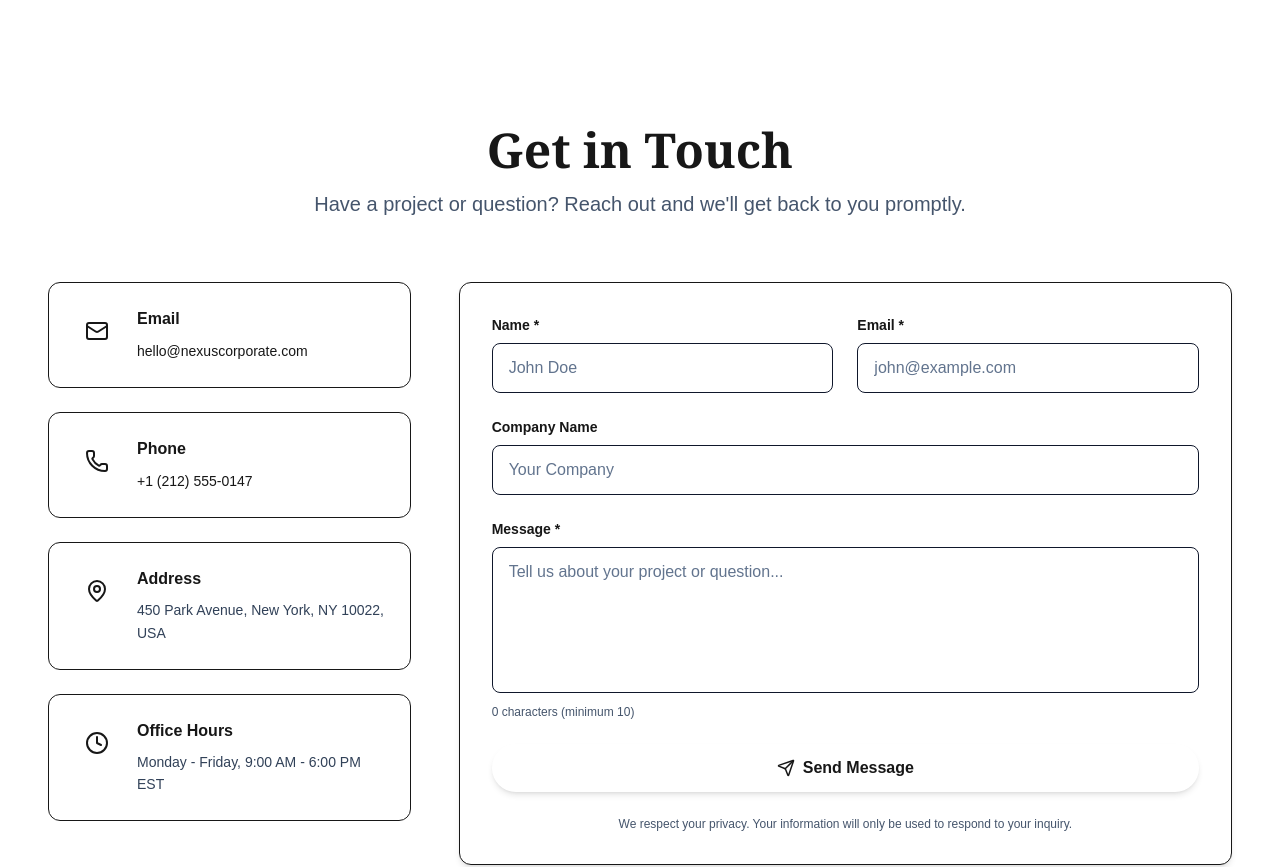
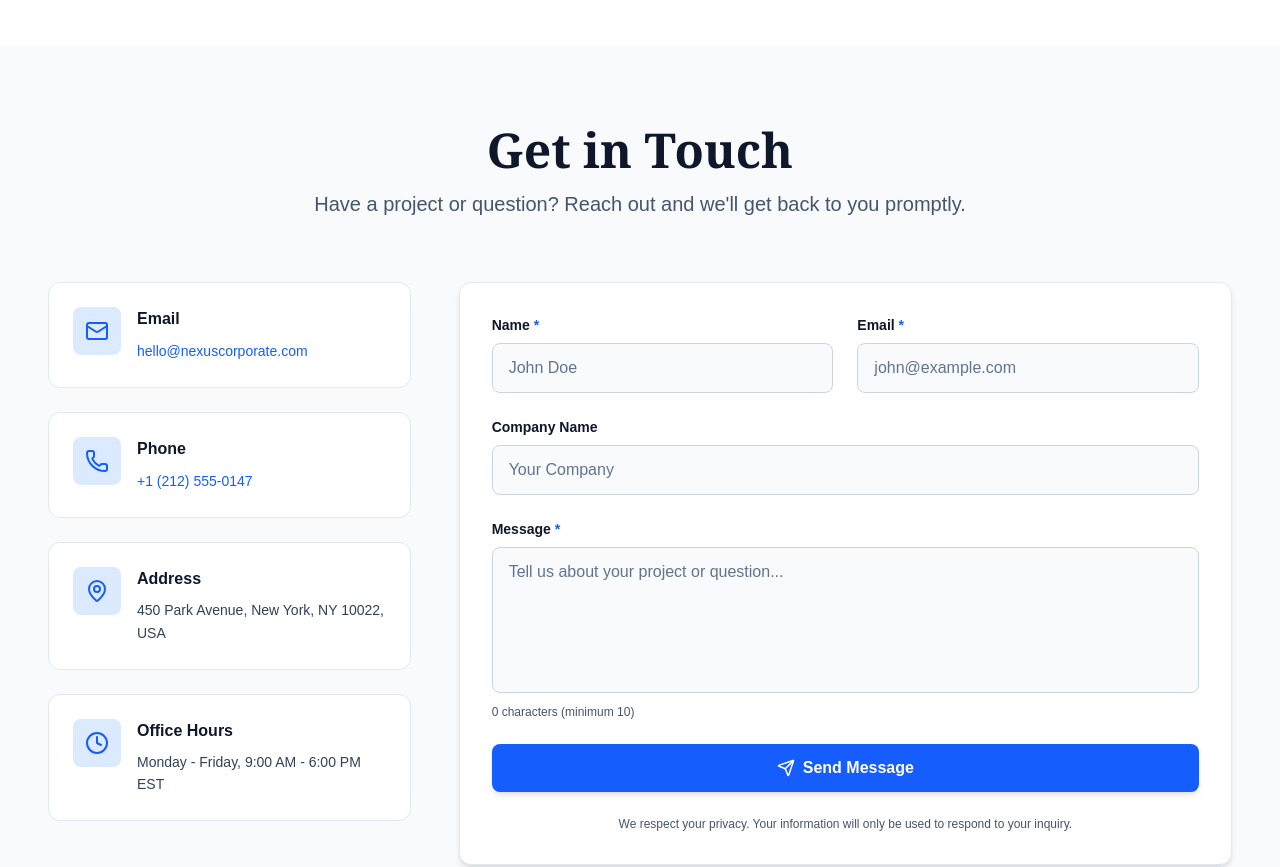
Before and after one commit to primyst/nexus, a Next.js app in the folder my-app/: page / in a window 1280 px wide. Shown: the part 3820-4687 px from the top of the page. Built offline with nearby package versions, Linux system fonts and the light colour scheme.

Commit message:
Update Contact.tsx

```diff
--- a/my-app/components/Contact.tsx
+++ b/my-app/components/Contact.tsx
@@ -82,11 +82,11 @@ export default function Contact() {
   };
 
   return (
-    <section className="py-20 px-6 md:px-12 bg-cream">
+    <section className="py-20 px-6 md:px-12 bg-slate-50">
       <div className="max-w-7xl mx-auto">
         {/* Header */}
         <div className="text-center mb-16 animate-fade-in-up">
-          <h2 className="text-4xl md:text-5xl font-bold text-navy mb-4 font-serif animate-slide-down">
+          <h2 className="text-4xl md:text-5xl font-bold text-slate-900 mb-4 font-serif animate-slide-down">
             Get in Touch
           </h2>
           <p className="text-xl text-slate-600 max-w-2xl mx-auto animate-fade-in" style={{ animationDelay: '0.1s' }}>
@@ -105,12 +105,12 @@ export default function Contact() {
 
           {/* Contact Form */}
           <div className="md:col-span-2 animate-fade-in-right" style={{ animationDelay: '0.2s' }}>
-            <form onSubmit={handleSubmit} className="bg-white rounded-xl p-8 border border-gold/10 space-y-6 shadow-md hover:shadow-lg transition-all duration-300">
+            <form onSubmit={handleSubmit} className="bg-white rounded-xl p-8 border border-slate-200 space-y-6 shadow-md hover:shadow-lg transition-all duration-300">
               {/* Name & Email Row */}
               <div className="grid md:grid-cols-2 gap-6">
                 <div className="animate-fade-in-up" style={{ animationDelay: '0.1s' }}>
-                  <label className="block text-sm font-semibold text-navy mb-2">
-                    Name <span className="text-gold">*</span>
+                  <label className="block text-sm font-semibold text-slate-900 mb-2">
+                    Name <span className="text-blue-600">*</span>
                   </label>
                   <input
                     type="text"
@@ -119,12 +119,12 @@ export default function Contact() {
                     value={formData.name}
                     onChange={handleChange}
                     required
-                    className="w-full px-4 py-3 rounded-lg border border-gold/20 bg-cream focus:outline-none focus:border-gold focus:ring-2 focus:ring-gold/30 transition-all text-slate-900 placeholder:text-slate-500"
+                    className="w-full px-4 py-3 rounded-lg border border-slate-300 bg-slate-50 focus:outline-none focus:border-blue-600 focus:ring-2 focus:ring-blue-200 transition-all text-slate-900 placeholder:text-slate-500"
                   />
                 </div>
                 <div className="animate-fade-in-up" style={{ animationDelay: '0.15s' }}>
-                  <label className="block text-sm font-semibold text-navy mb-2">
-                    Email <span className="text-gold">*</span>
+                  <label className="block text-sm font-semibold text-slate-900 mb-2">
+                    Email <span className="text-blue-600">*</span>
                   </label>
                   <input
                     type="email"
@@ -133,14 +133,14 @@ export default function Contact() {
                     value={formData.email}
                     onChange={handleChange}
                     required
-                    className="w-full px-4 py-3 rounded-lg border border-gold/20 bg-cream focus:outline-none focus:border-gold focus:ring-2 focus:ring-gold/30 transition-all text-slate-900 placeholder:text-slate-500"
+                    className="w-full px-4 py-3 rounded-lg border border-slate-300 bg-slate-50 focus:outline-none focus:border-blue-600 focus:ring-2 focus:ring-blue-200 transition-all text-slate-900 placeholder:text-slate-500"
                   />
                 </div>
               </div>
 
               {/* Company */}
               <div className="animate-fade-in-up" style={{ animationDelay: '0.2s' }}>
-                <label className="block text-sm font-semibold text-navy mb-2">
+                <label className="block text-sm font-semibold text-slate-900 mb-2">
                   Company Name
                 </label>
                 <input
@@ -149,14 +149,14 @@ export default function Contact() {
                   placeholder="Your Company"
                   value={formData.company}
                   onChange={handleChange}
-                  className="w-full px-4 py-3 rounded-lg border border-gold/20 bg-cream focus:outline-none focus:border-gold focus:ring-2 focus:ring-gold/30 transition-all text-slate-900 placeholder:text-slate-500"
+                  className="w-full px-4 py-3 rounded-lg border border-slate-300 bg-slate-50 focus:outline-none focus:border-blue-600 focus:ring-2 focus:ring-blue-200 transition-all text-slate-900 placeholder:text-slate-500"
                 />
               </div>
 
               {/* Message */}
               <div className="animate-fade-in-up" style={{ animationDelay: '0.25s' }}>
-                <label className="block text-sm font-semibold text-navy mb-2">
-                  Message <span className="text-gold">*</span>
+                <label className="block text-sm font-semibold text-slate-900 mb-2">
+                  Message <span className="text-blue-600">*</span>
                 </label>
                 <textarea
                   name="message"
@@ -165,7 +165,7 @@ export default function Contact() {
                   onChange={handleChange}
                   required
                   rows={5}
-                  className="w-full px-4 py-3 rounded-lg border border-gold/20 bg-cream focus:outline-none focus:border-gold focus:ring-2 focus:ring-gold/30 transition-all text-slate-900 placeholder:text-slate-500 resize-none"
+                  className="w-full px-4 py-3 rounded-lg border border-slate-300 bg-slate-50 focus:outline-none focus:border-blue-600 focus:ring-2 focus:ring-blue-200 transition-all text-slate-900 placeholder:text-slate-500 resize-none"
                 />
                 <p className="text-xs text-slate-600 mt-1">
                   {formData.message.length} characters (minimum 10)
@@ -182,7 +182,7 @@ export default function Contact() {
 
               {/* Success Message */}
               {submitted && (
-                <div className="bg-teal/10 border border-teal text-teal px-4 py-3 rounded-lg text-sm font-medium flex items-center gap-2 animate-pulse">
+                <div className="bg-emerald-50 border border-emerald-300 text-emerald-700 px-4 py-3 rounded-lg text-sm font-medium flex items-center gap-2 animate-pulse">
                   <CheckCircle size={18} />
                   Thank you! We'll respond within 24 hours.
                 </div>
@@ -192,7 +192,7 @@ export default function Contact() {
               <button
                 type="submit"
                 disabled={loading || submitted}
-                className="w-full bg-gold text-navy px-6 py-3 rounded-full font-semibold hover:bg-opacity-90 transition-all duration-300 flex items-center justify-center gap-2 disabled:opacity-50 disabled:cursor-not-allowed transform hover:scale-105 active:scale-95 shadow-md hover:shadow-lg animate-fade-in-up"
+                className="w-full bg-blue-600 text-white px-6 py-3 rounded-lg font-semibold hover:bg-blue-700 transition-all duration-300 flex items-center justify-center gap-2 disabled:opacity-50 disabled:cursor-not-allowed transform hover:scale-105 active:scale-95 shadow-md hover:shadow-lg animate-fade-in-up"
                 style={{ animationDelay: '0.3s' }}
               >
                 <Send size={18} />
@@ -212,21 +212,19 @@ export default function Contact() {
 }
 
 function ContactCard({ icon, title, content, href, delay }: { icon: React.ReactNode; title: string; content: string; href?: string; delay: number }) {
-  const Component = href ? 'a' : 'div';
-
   return (
     <div
-      className="bg-white rounded-xl p-6 border border-gold/10 hover:border-gold/40 hover:shadow-lg transition-all duration-300 transform hover:scale-105 animate-fade-in-up"
+      className="bg-white rounded-xl p-6 border border-slate-200 hover:border-blue-400 hover:shadow-lg transition-all duration-300 transform hover:scale-105 animate-fade-in-up"
       style={{ animationDelay: `${delay}s` }}
     >
       <div className="flex items-start gap-4">
-        <div className="bg-gold/10 p-3 rounded-lg flex-shrink-0">
-          <div className="text-gold">{icon}</div>
+        <div className="bg-blue-100 p-3 rounded-lg flex-shrink-0">
+          <div className="text-blue-600">{icon}</div>
         </div>
         <div>
-          <h4 className="font-bold text-navy mb-2">{title}</h4>
+          <h4 className="font-bold text-slate-900 mb-2">{title}</h4>
           {href ? (
-            <a href={href} className="text-gold hover:text-gold/80 transition-colors text-sm break-all font-medium">
+            <a href={href} className="text-blue-600 hover:text-blue-700 transition-colors text-sm break-all font-medium">
               {content}
             </a>
           ) : (
```
